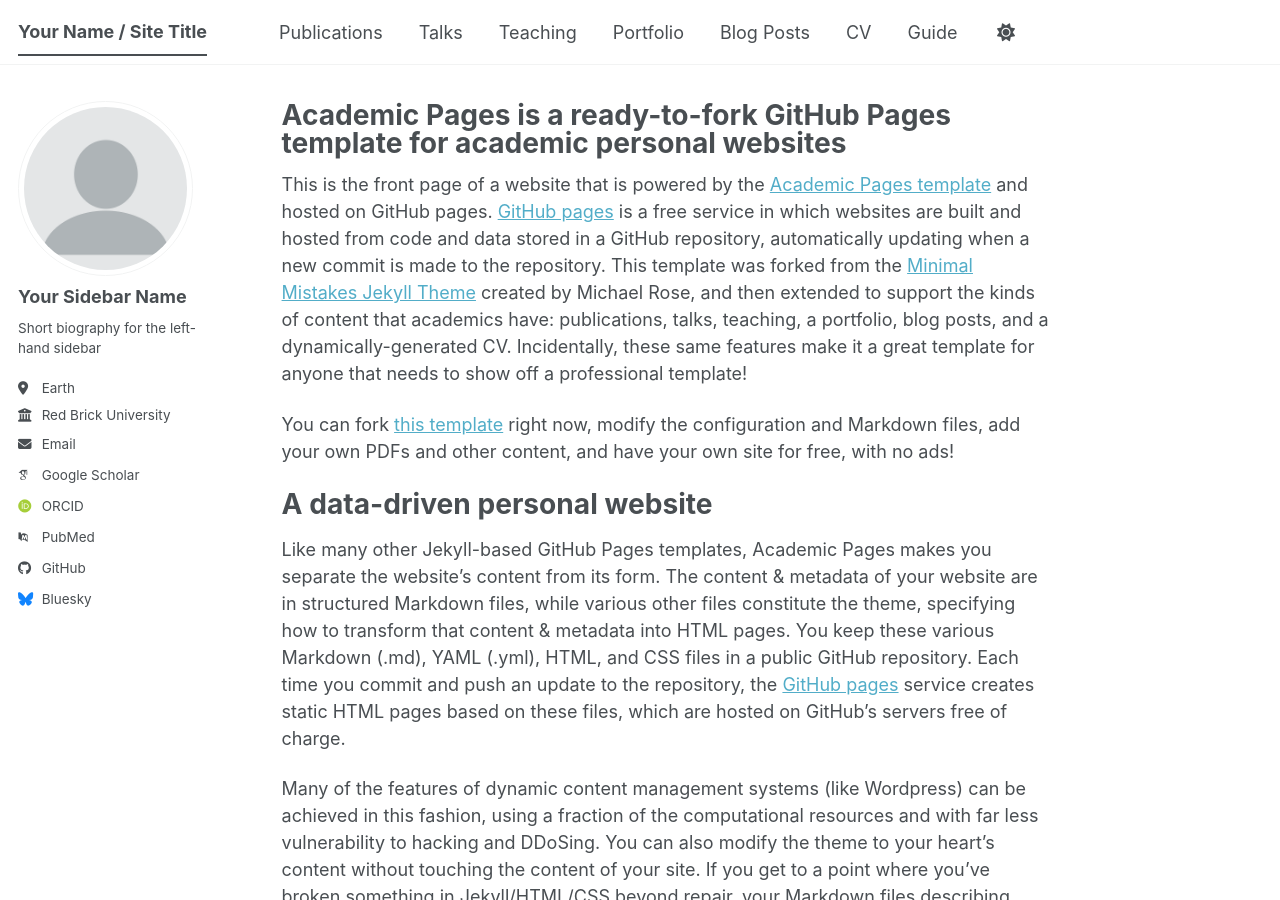
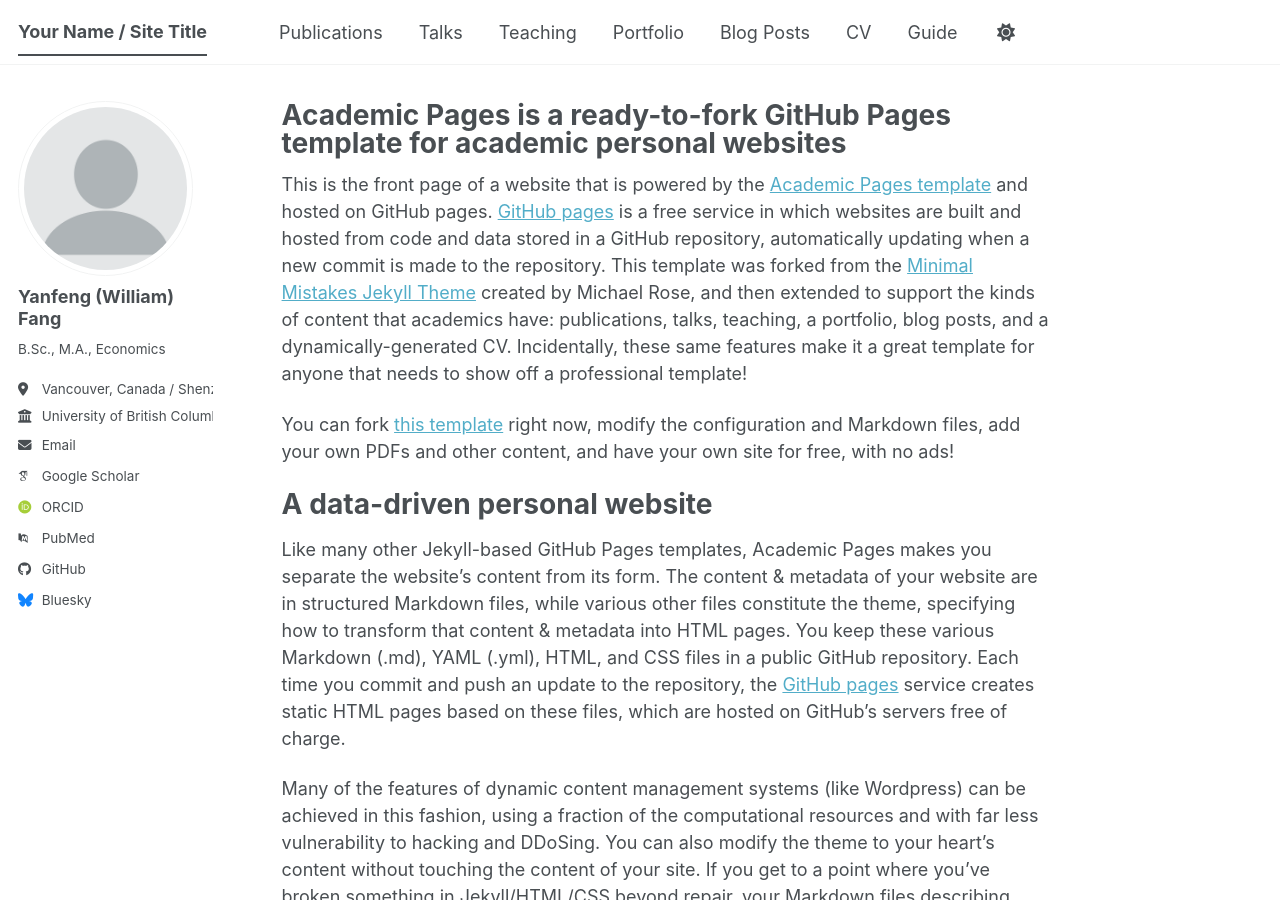
Before and after one commit to will-yanfeng-fang/will-yanfeng-fang.github.io, a Jekyll site: the page built from _pages/about.md, in a window 1280 px wide and 900 px high. Built offline with Jekyll 4.4.1, drawn with Linux system fonts in a browser that asks for light colours; some web fonts are replaced; a script bundle is joined from its source files by our own code; library files that are not in the unit come from our copies.

Commit message:
test updating _config.yml

```diff
--- a/_config.yml
+++ b/_config.yml
@@ -24,13 +24,13 @@
 author:
   # Biographic information
   avatar           : "profile.png"
-  name             : "Your Sidebar Name"
-  pronouns         : # example: "she/her"
-  bio              : "Short biography for the left-hand sidebar"
-  location         : "Earth"
-  employer         : "Red Brick University"
+  name             : "Yanfeng (William) Fang"
+  pronouns         : # example: "he/him"
+  bio              : "B.Sc., M.A., Economics"
+  location         : "Vancouver, Canada / Shenzhen, China"
+  employer         : "University of British Columbia"
   uri              : # URL
-  email            : "none@example.org"
+  email            : "willfyf@gmail.com"
 
   # Academic websites
   academia         : # URL
```
